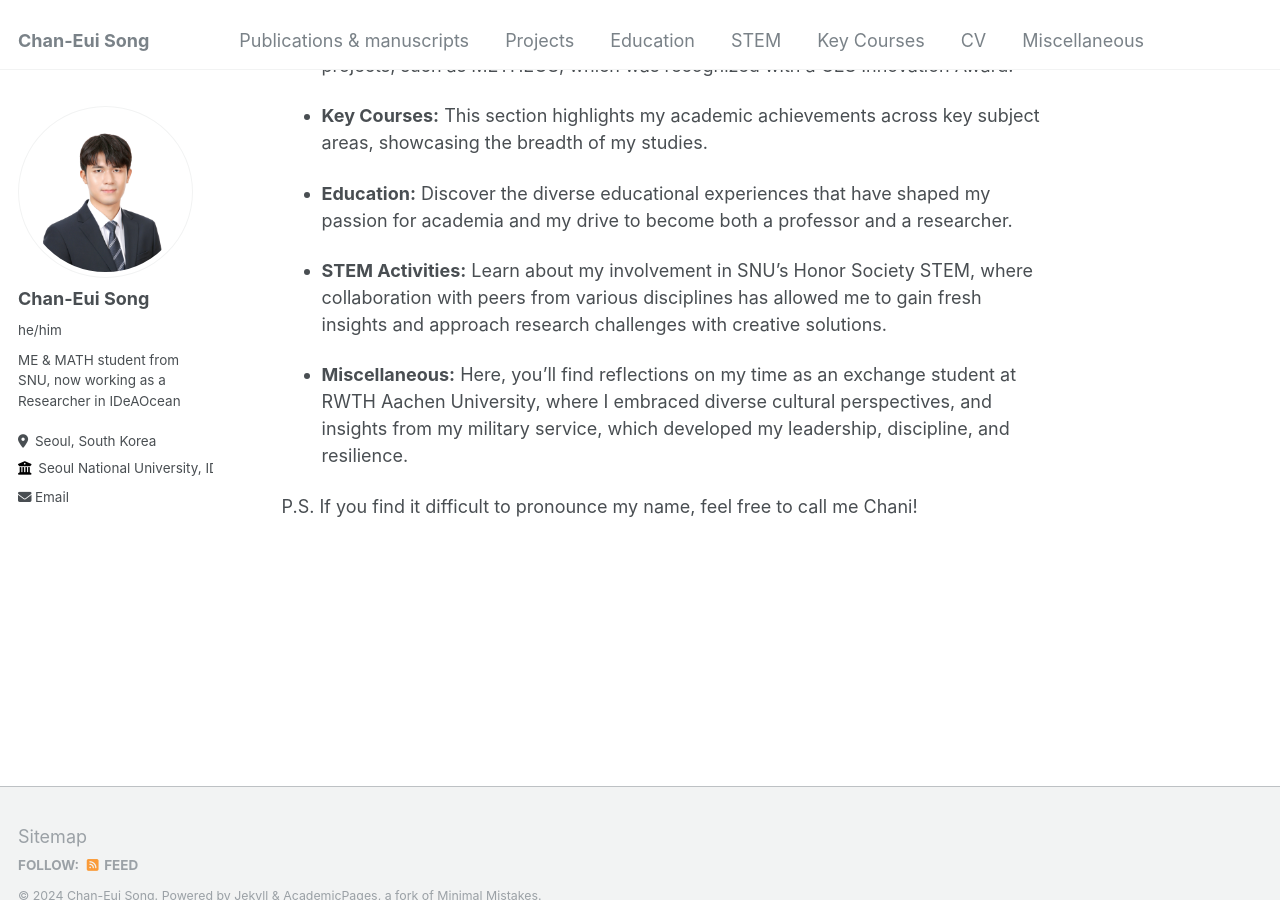
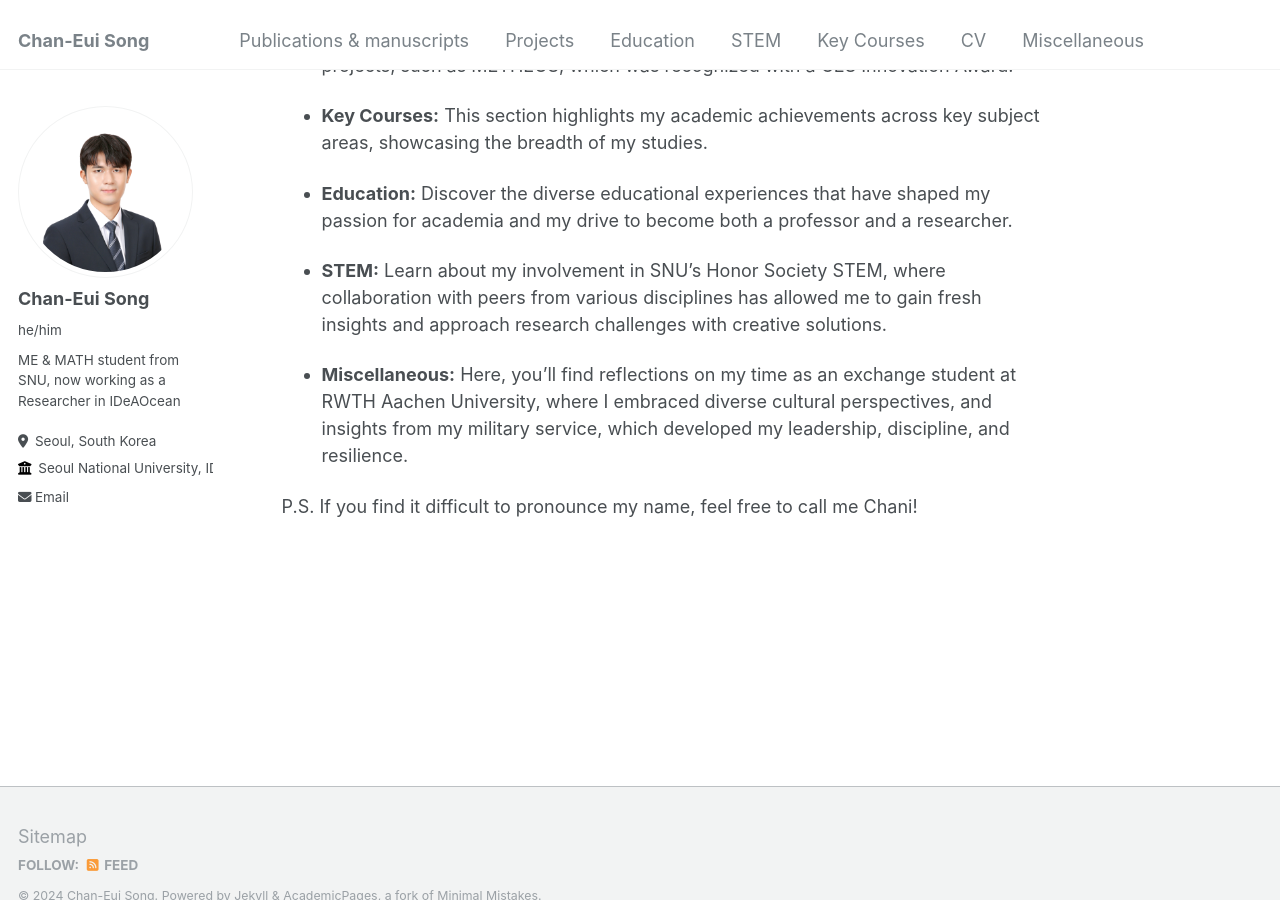
Before and after one commit to cksdml1014/chanisong, a Jekyll site: the page built from _pages/about.md, in a window 1280 px wide and 900 px high, scrolled down 1243 px. Built offline with Jekyll 4.4.1, drawn with Linux system fonts in a browser that asks for light colours.

Commit message:
Update about.md

```diff
--- a/_pages/about.md
+++ b/_pages/about.md
@@ -39,7 +39,7 @@ I plan to begin my PhD studies in 2025, and aspire to become a professor, where
 
 - **Education:** Discover the diverse educational experiences that have shaped my passion for academia and my drive to become both a professor and a researcher.
 
-- **STEM Activities:** Learn about my involvement in SNU's Honor Society STEM, where collaboration with peers from various disciplines has allowed me to gain fresh insights and approach research challenges with creative solutions.
+- **STEM:** Learn about my involvement in SNU's Honor Society STEM, where collaboration with peers from various disciplines has allowed me to gain fresh insights and approach research challenges with creative solutions.
 
 - **Miscellaneous:** Here, you’ll find reflections on my time as an exchange student at RWTH Aachen University, where I embraced diverse cultural perspectives, and insights from my military service, which developed my leadership, discipline, and resilience.
 
```
